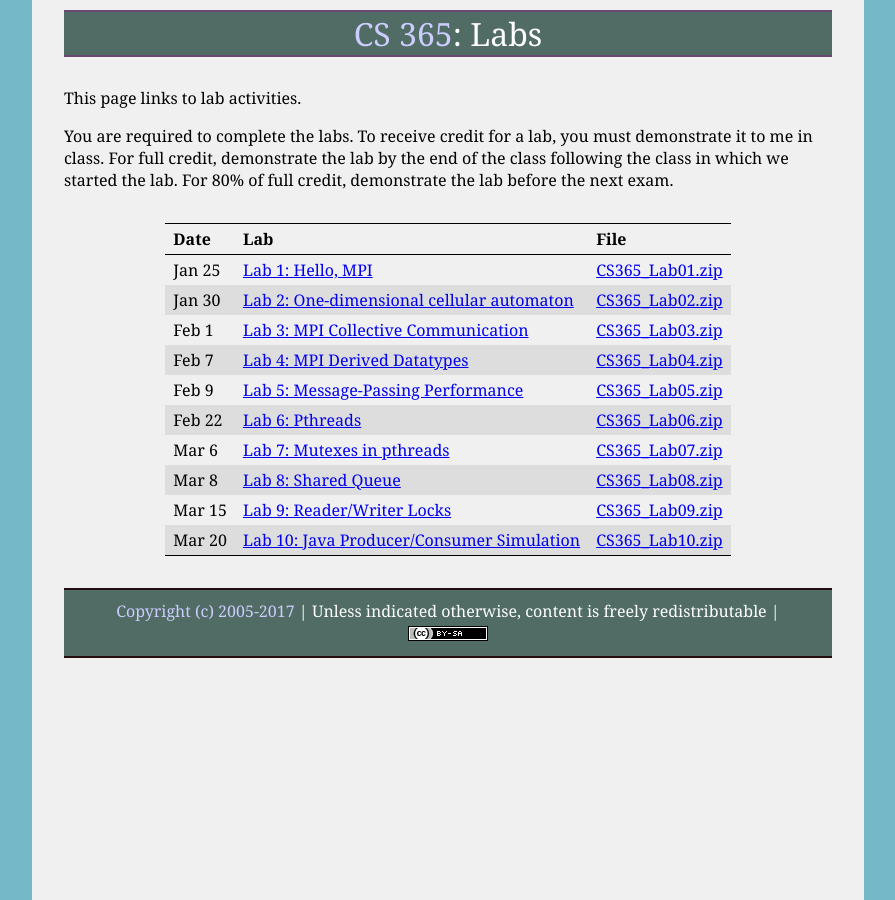
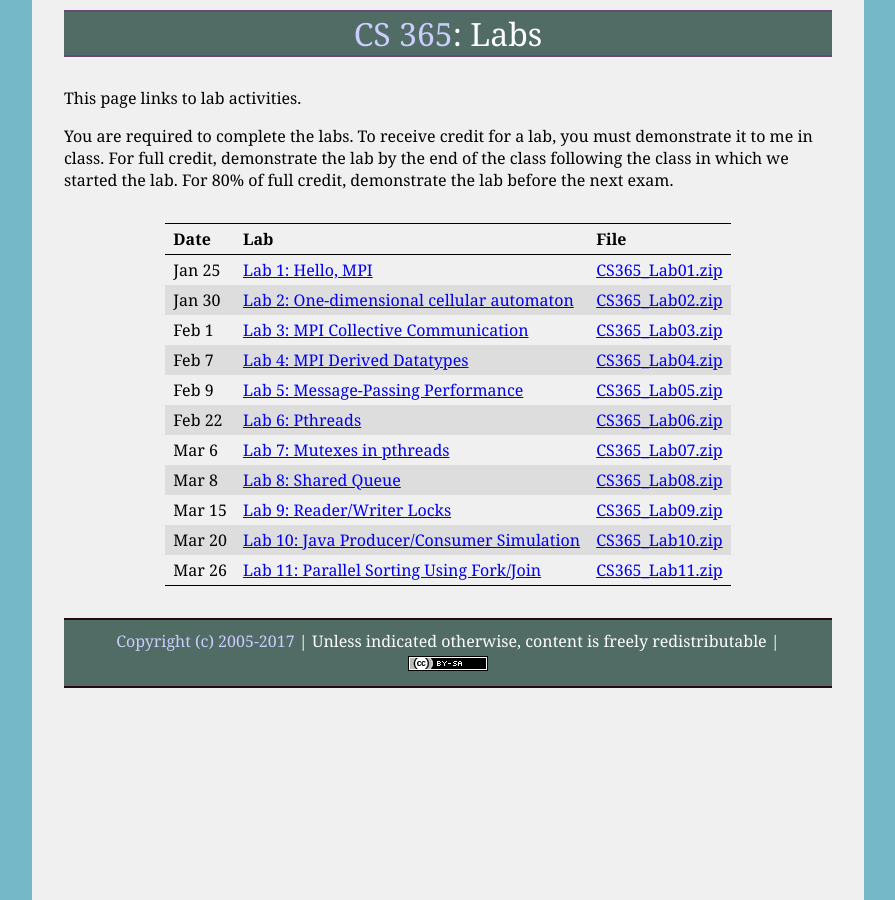
Before and after one commit to ycpcs/cs365-spring2017, a Jekyll site: the page built from labs/index.md, in a window 1280 px wide. Shown: the whole page, without its empty margins (192-1087 px from the left). Built offline with Jekyll 4.4.1, drawn with Linux system fonts in a browser that asks for light colours.

Commit message:
post lab 11

```diff
--- a/labs/index.md
+++ b/labs/index.md
@@ -19,9 +19,9 @@ Mar 6 | [Lab 7: Mutexes in pthreads](lab07.html) | [CS365\_Lab07.zip](CS365_Lab0
 Mar 8 | [Lab 8: Shared Queue](lab08.html) | [CS365\_Lab08.zip](CS365_Lab08.zip)
 Mar 15 | [Lab 9: Reader/Writer Locks](lab09.html) | [CS365\_Lab09.zip](CS365_Lab09.zip)
 Mar 20 | [Lab 10: Java Producer/Consumer Simulation](lab10.html) | [CS365\_Lab10.zip](CS365_Lab10.zip)
+Mar 26 | [Lab 11: Parallel Sorting Using Fork/Join](lab11.html) | [CS365\_Lab11.zip](CS365_Lab11.zip)
 
 <!--
-Mar 26 | [Lab 11: Parallel Sorting Using Fork/Join](lab11.html) | [CS365\_Lab11.zip](CS365_Lab11.zip)
 Apr 7 | [Lab 12: Lock-free random number generator](lab12.html) | [CS365\_Lab12.zip](CS365_Lab12.zip)
 Apr 9 | [Lab 13: Network Arithmetic Server](lab13.html) | [CS365\_Lab13.zip](CS365_Lab13.zip)
 Apr 14 | [Lab 14: Network Arithmetic Server (Java version)](lab14.html) | [CS365\_Lab14.zip](CS365_Lab14.zip) |
```
